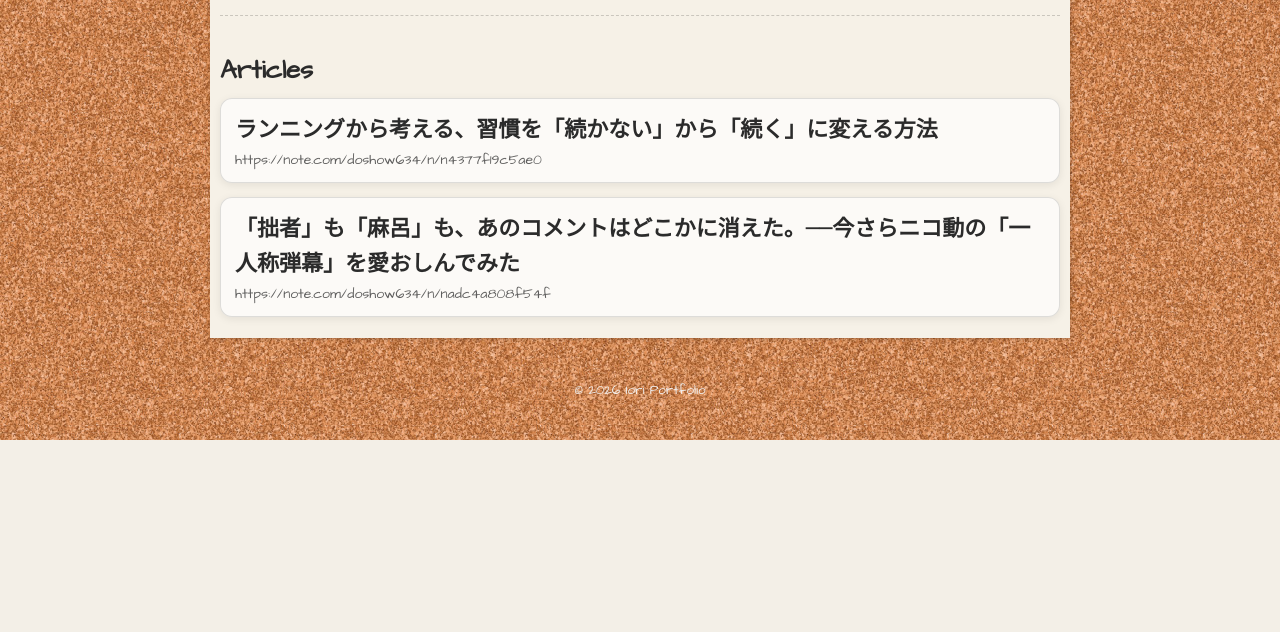
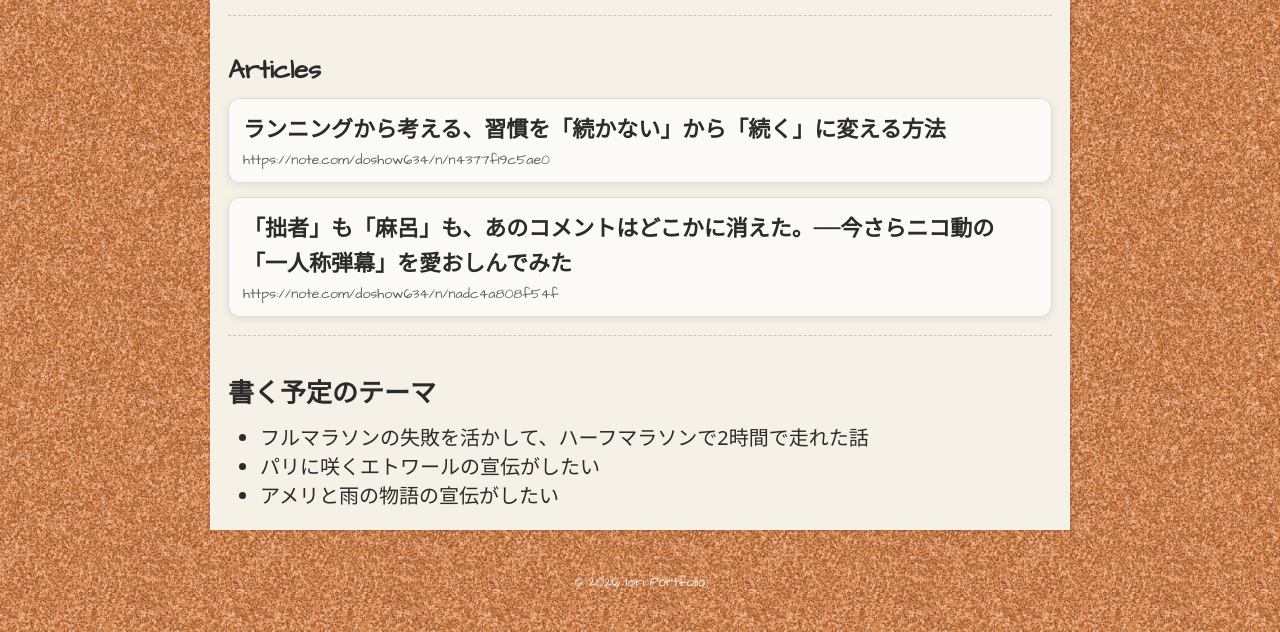
Before and after one commit to iorn121/iorn121.github.io, a website built with Vite: page articles/create/note/index.html in a window 1280 px wide. Shown: the part 599-1231 px from the top of the page. Before the commit the page ends 1039 px from the top, so only its background shows below. Built offline with nearby package versions, Linux system fonts and the light colour scheme; a web font is replaced by a local one.

Commit message:
Add new section for upcoming themes in note article; adjust CSS for wider indentation in experience lists to improve layout.

```diff
--- a/articles/create/note/index.html
+++ b/articles/create/note/index.html
@@ -63,6 +63,15 @@
               </a>
             </div>
           </section>
+
+          <section>
+            <h3>書く予定のテーマ</h3>
+            <ul class="experience-list experience-list--wide-indent">
+              <li>フルマラソンの失敗を活かして、ハーフマラソンで2時間で走れた話</li>
+              <li>パリに咲くエトワールの宣伝がしたい</li>
+              <li>アメリと雨の物語の宣伝がしたい</li>
+            </ul>
+          </section>
         </section>
 
         <ul class="article-list">
--- a/css/style.css
+++ b/css/style.css
@@ -301,7 +301,7 @@ ul li {
   position: relative;
   background: var(--card-paper-bg);
   margin: 15px 10px;
-  padding: 20px 10px 5px 10px;
+  padding: 20px 18px 5px 18px;
   transform: rotate(-1deg);
   box-shadow: var(--note-shadow);
 }
@@ -358,6 +358,10 @@ ul li {
 .profile-section .experience-list {
   margin: 8px 0 0;
   padding-left: 1.2em;
+}
+.section-group .experience-list.experience-list--wide-indent,
+.profile-section .experience-list.experience-list--wide-indent {
+  padding-left: 2em;
 }
 
 /* URLを明示して押しやすいリンク（青リンクっぽさを避ける） */
```
